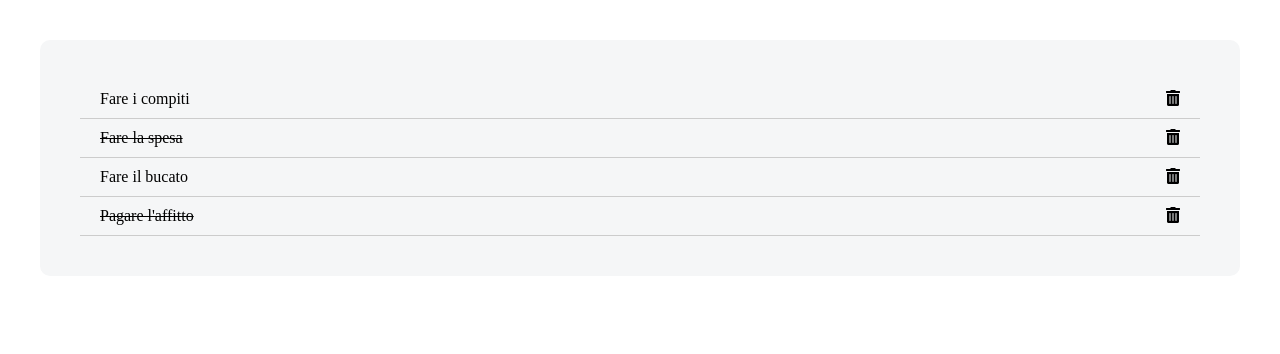
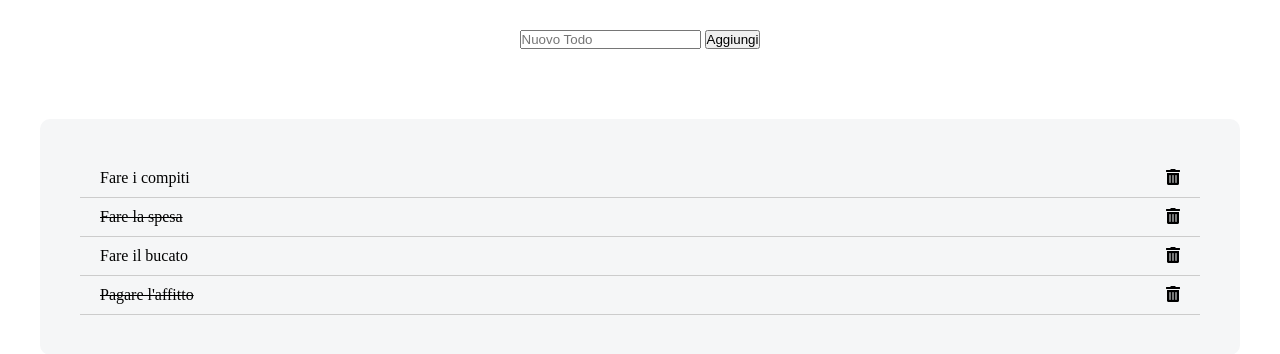
Before and after one commit to 25Simone/vue-todolist, a plain HTML site: page index.html in a window 1280 px wide. Drawn offline with nearby package versions, Linux system fonts and the light colour scheme.

Commit message:
Milestone 3 completata

```diff
--- a/css/style.css
+++ b/css/style.css
@@ -26,3 +26,7 @@ li{
     display: flex;
     justify-content: space-between;
 }
+.add-item-area{
+    text-align: center;
+    padding: 30px;
+}
--- a/index.html
+++ b/index.html
@@ -11,6 +11,11 @@
 </head>
 <body>
     <div id="app">
+        <div class="add-item-area">
+            <input v-model='newItemText' type="text" placeholder="Nuovo Todo">
+            <button @click='addItem'>Aggiungi</button>
+        </div>
+
         <div class="list-container">
             <ul>
                 <li v-for='(item, i) in todo'>
--- a/js/script.js
+++ b/js/script.js
@@ -22,11 +22,20 @@ new Vue({
                 done: true,
             },
         ],
+        newItemText: '',
     },
 
     methods: {
         removeItem: function(index) {
             this.todo.splice(index, 1);
         },
+        addItem: function() {
+            const newItem = {
+                text: this.newItemText,
+                done: false,
+            };
+            this.todo.push(newItem);
+            this.newItemText = '';
+        },
     },
 });
```
